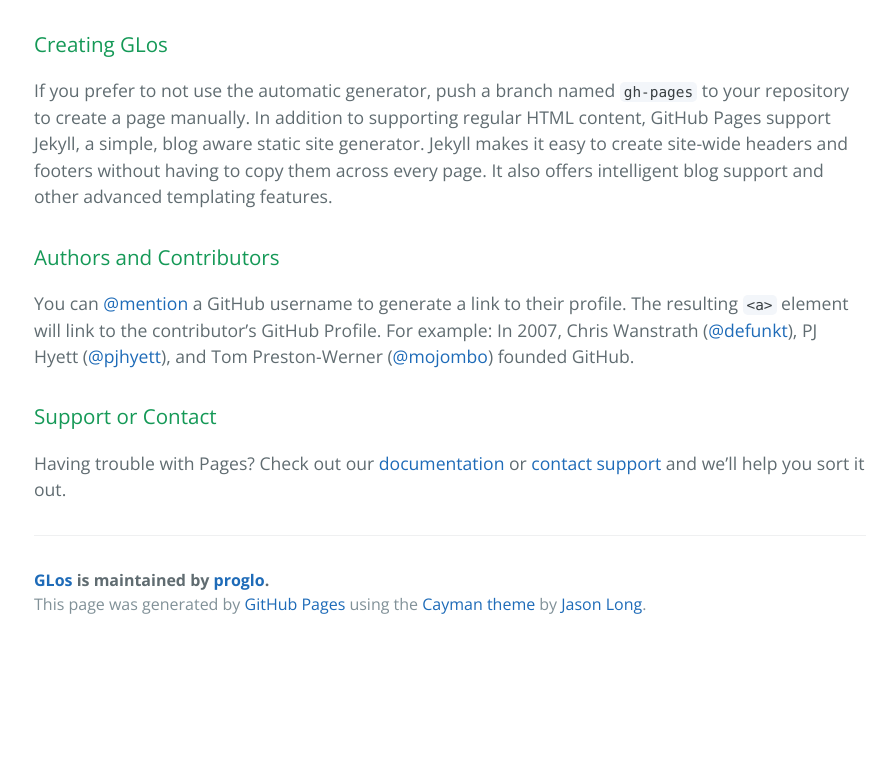
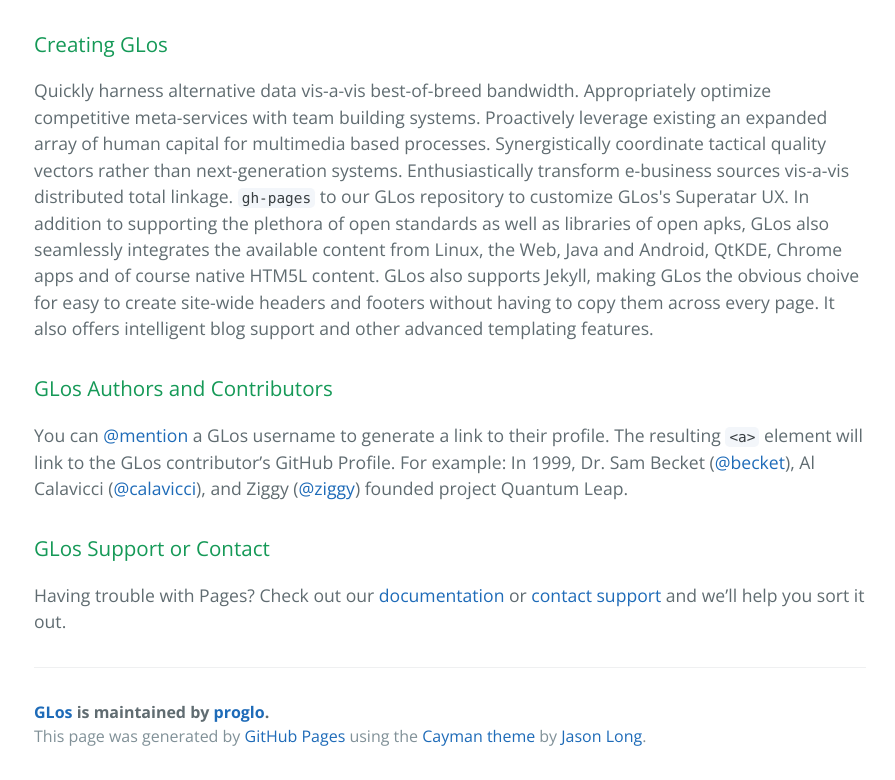
Before and after one commit to proglo/glos, a plain HTML site: page index.html in a window 1280 px wide. Shown: the part 890-1670 px from the top of the page, without its empty margins (190-1085 px from the left). Before the commit the page ends 1538 px from the top, so only its background shows below. Drawn offline with nearby package versions, Linux system fonts and the light colour scheme.

Commit message:
Update index.html

```diff
--- a/index.html
+++ b/index.html
@@ -34,15 +34,16 @@
 <h3>
 <a id="creating-GLos" class="anchor" href="#creating-pages-manually" aria-hidden="true"><span class="octicon octicon-link"></span></a>Creating GLos</h3>
 
-<p>If you prefer to not use the automatic generator, push a branch named <code>gh-pages</code> to your repository to create a page manually. In addition to supporting regular HTML content, GitHub Pages support Jekyll, a simple, blog aware static site generator. Jekyll makes it easy to create site-wide headers and footers without having to copy them across every page. It also offers intelligent blog support and other advanced templating features.</p>
+<p> Quickly harness alternative data vis-a-vis best-of-breed bandwidth. Appropriately optimize competitive meta-services with team building systems. Proactively leverage existing an expanded array of human capital for multimedia based processes. Synergistically coordinate tactical quality vectors rather than next-generation systems. Enthusiastically transform e-business sources vis-a-vis distributed total linkage.
+<code>gh-pages</code> to our GLos repository to customize GLos's Superatar UX. In addition to supporting the plethora of open standards as well as libraries of open apks, GLos also seamlessly integrates the available content from Linux, the Web, Java and Android, QtKDE, Chrome apps and of course native HTM5L content. GLos also supports Jekyll, making GLos the obvious choive for easy to create site-wide headers and footers without having to copy them across every page. It also offers intelligent blog support and other advanced templating features.</p>
 
 <h3>
-<a id="authors-and-contributors" class="anchor" href="#authors-and-contributors" aria-hidden="true"><span class="octicon octicon-link"></span></a>Authors and Contributors</h3>
+<a id="GLos authors-and-contributors" class="anchor" href="#GLos-authors-and-contributors" aria-hidden="true"><span class="octicon octicon-link"></span></a>GLos Authors and Contributors</h3>
 
-<p>You can <a href="https://github.com/blog/821" class="user-mention">@mention</a> a GitHub username to generate a link to their profile. The resulting <code>&lt;a&gt;</code> element will link to the contributor’s GitHub Profile. For example: In 2007, Chris Wanstrath (<a href="https://github.com/defunkt" class="user-mention">@defunkt</a>), PJ Hyett (<a href="https://github.com/pjhyett" class="user-mention">@pjhyett</a>), and Tom Preston-Werner (<a href="https://github.com/mojombo" class="user-mention">@mojombo</a>) founded GitHub.</p>
+<p>You can <a href="https://github.com/proglo/glos" class="user-mention">@mention</a> a GLos username to generate a link to their profile. The resulting <code>&lt;a&gt;</code> element will link to the GLos contributor’s GitHub Profile. For example: In 1999, Dr. Sam Becket (<a href="https://github.com/proglo/glos" class="user-mention">@becket</a>), Al Calavicci (<a href="https://github.com/proglo/glos" class="user-mention">@calavicci</a>), and Ziggy (<a href="https://github.com/proglo/glos" class="user-mention">@ziggy</a>) founded project Quantum Leap.</p>
 
 <h3>
-<a id="support-or-contact" class="anchor" href="#support-or-contact" aria-hidden="true"><span class="octicon octicon-link"></span></a>Support or Contact</h3>
+<a id="support-or-contact" class="anchor" href="#support-or-contact" aria-hidden="true"><span class="octicon octicon-link"></span></a>GLos Support or Contact</h3>
 
 <p>Having trouble with Pages? Check out our <a href="https://help.github.com/pages">documentation</a> or <a href="https://github.com/contact">contact support</a> and we’ll help you sort it out.</p>
 
```
